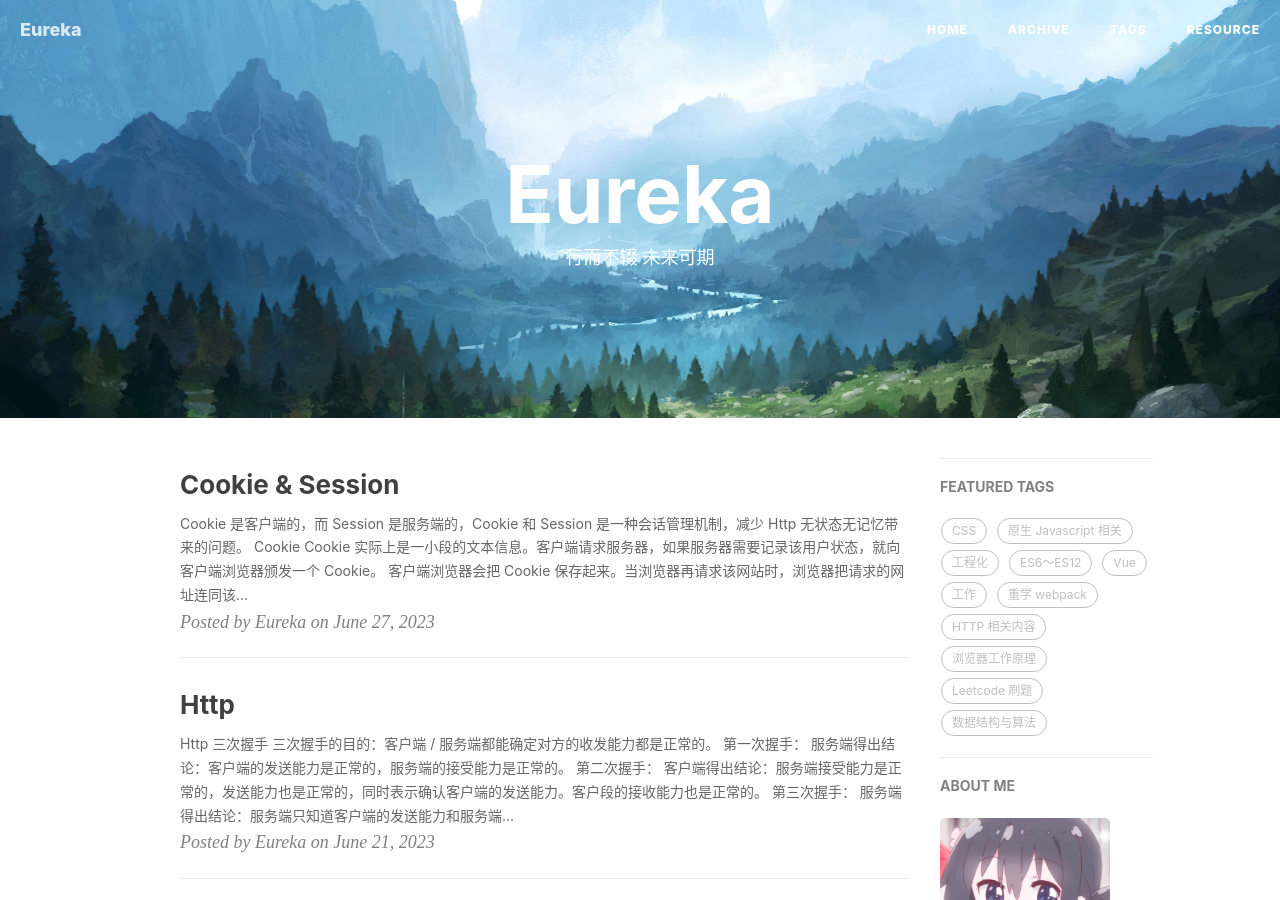
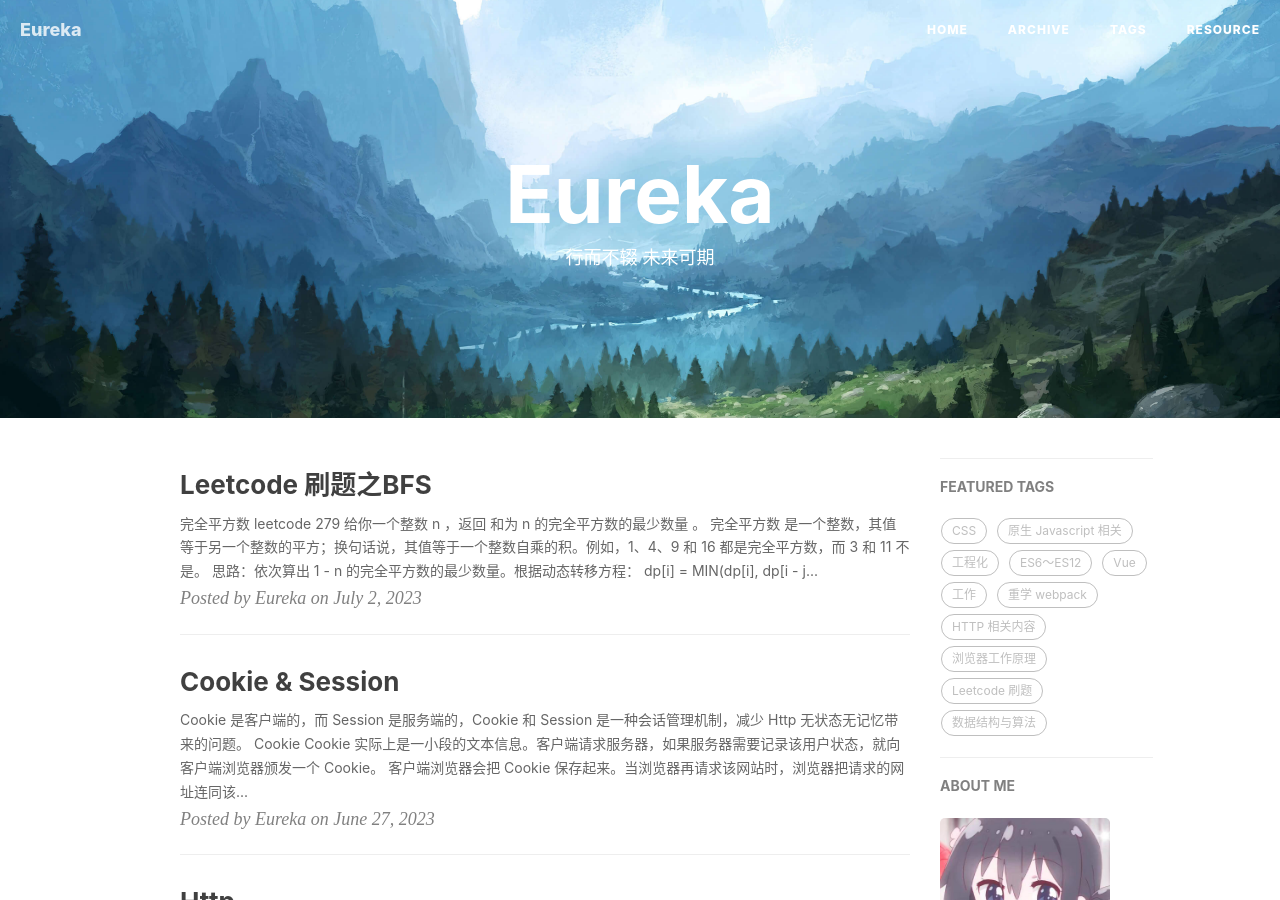
Before and after one commit to Eureka-M/Eureka-M.github.io, a Jekyll site: the page built from index.html, in a window 1280 px wide and 900 px high. Built offline with Jekyll 4.4.1, drawn with Linux system fonts in a browser that asks for light colours; nearby versions of some CDN libraries; the list of posts is cut into pages by our own code; comment, search, counter and statistics services are not loaded; some of the changed text lies outside the part shown.

Commit message:
add: leetcode 279

````diff
--- /dev/null
+++ b/_posts/Leetcode 刷题/2023-07-02-BFS.md
@@ -0,0 +1,49 @@
+---
+layout:     post
+title:      Leetcode 刷题之BFS
+subtitle:
+date:       2023-07-02
+author:
+header-img:
+catalog: true
+tags:
+  - Leetcode 刷题
+typora-root-url: ..
+---
+
+### 完全平方数
+
+[leetcode 279](https://leetcode.cn/problems/perfect-squares/description/)
+
+给你一个整数 n ，返回 和为 n 的完全平方数的最少数量 。
+
+完全平方数 是一个整数，其值等于另一个整数的平方；换句话说，其值等于一个整数自乘的积。例如，1、4、9 和 16 都是完全平方数，而 3 和 11 不是。
+
+思路：依次算出 1 - n 的完全平方数的最少数量。根据动态转移方程：
+
+**dp[i] = MIN(dp[i], dp[i - j * j] + 1)**
+
+```
+/**
+ * @param {number} x
+ * @return {number}
+ */
+var mySqrt = function(x) {
+    /**
+    * @param {number} n
+    * @return {number}
+    */
+    var numSquares = function(n) {
+        var dp = new Array(n + 1).fill(0)
+
+        for (let i = 1; i <= n; i++) {
+            dp[i] = i;
+            for (let j = 1; i - j * j >= 0; j++) {
+                dp[i] = Math.min(dp[i], dp[i - j * j] + 1)
+            }
+        }
+
+        return dp[n]
+    };
+};
+```
````
Also changed, not shown: _posts/Leetcode 刷题/2023-03-18-01 刷题目录.md (+1 -1 lines).
